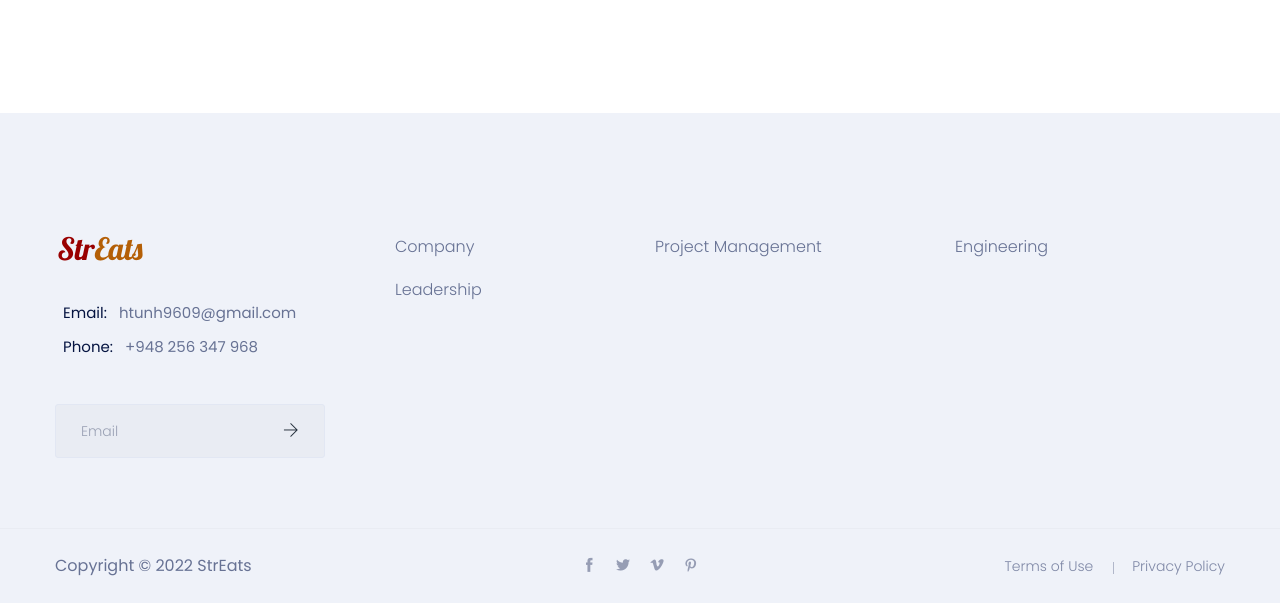
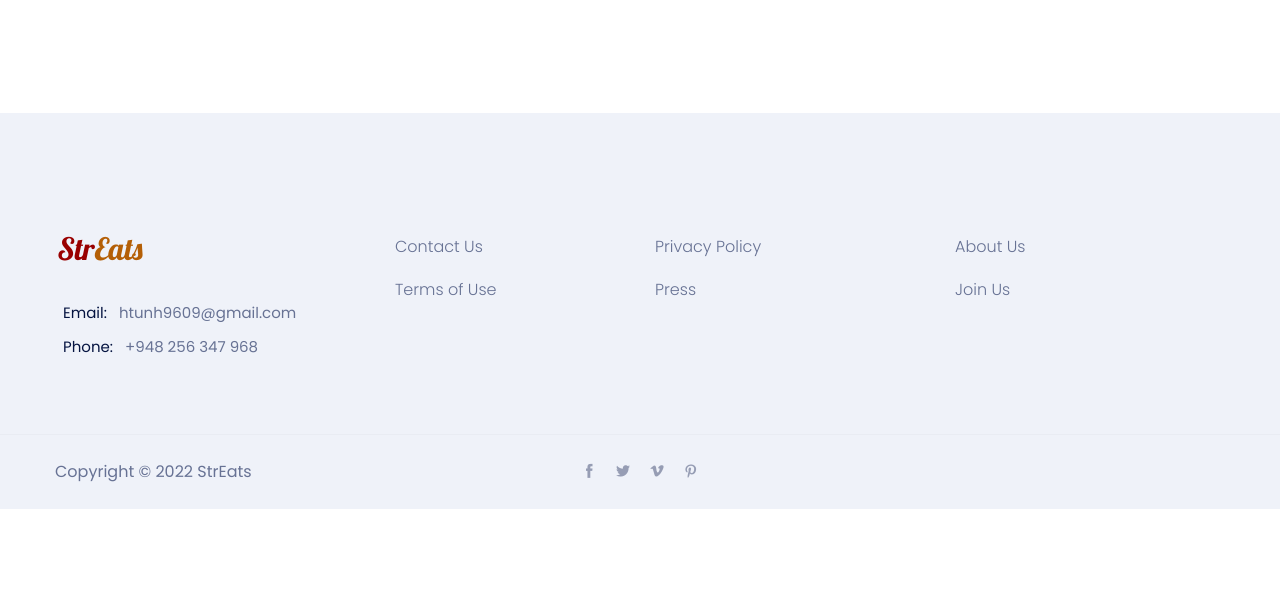
Before and after one commit to WalterYeYint/Food_Ordering_System_with_Recommendation, a PHP site: page /get_recommendation/ in a window 1280 px wide. Shown: the part 869-1472 px from the top of the page. After the commit the page ends 1378 px from the top, so only its background shows below. Run offline with PHP 8.4, Linux system fonts and the light colour scheme; data that the repository does not hold is empty; style sheets or scripts are compiled from the project's sources; some libraries are stand-ins or nearby versions.

Commit message:
fix: edited footer;

```diff
--- a/footer.php
+++ b/footer.php
@@ -9,20 +9,20 @@
                                     <p class="f_400 f_p f_size_15 mb-0 l_height34"><span>Email:</span> <a href="mailto:htunh9609@gmail.com" class="f_400">htunh9609@gmail.com</a></p>
                                     <p class="f_400 f_p f_size_15 mb-0 l_height34"><span>Phone:</span> <a href="tel:948256347968" class="f_400">+948 256 347 968</a></p>
                                 </div>
-                                <form action="#" class="f_subscribe mailchimp" method="post">
+                                <!-- <form action="#" class="f_subscribe mailchimp" method="post">
                                     <input type="text" name="EMAIL" class="form-control memail" placeholder="Email">
                                     <button class="btn btn-submit" type="submit"><i class="ti-arrow-right"></i></button>
                                     <p class="mchimp-errmessage" style="display: none;"></p>
                                     <p class="mchimp-sucmessage" style="display: none;"></p>
-                                </form>
+                                </form> -->
                             </div>
                         </div>
                         <div class="col-lg-3 col-md-6">
                             <div class="f_widget about-widget pl_40">
                                 <!-- <h3 class="f-title f_600 t_color f_size_18 mb_40">About Us</h3> -->
                                 <ul class="list-unstyled f_list">
-                                    <li><a href="#">Company</a></li>
-                                    <li><a href="#">Leadership</a></li>
+                                    <li><a href="#">Contact Us</a></li>
+                                    <li><a href="#">Terms of Use</a></li>
                                     <!-- <li><a href="#">Diversity</a></li>
                                     <li><a href="#">Jobs</a></li>
                                     <li><a href="#">Press</a></li>
@@ -34,7 +34,8 @@
                             <div class="f_widget about-widget">
                                 <!-- <h3 class="f-title f_600 t_color f_size_18 mb_40">Workflow Solutions</h3> -->
                                 <ul class="list-unstyled f_list">
-                                    <li><a href="#">Project Management</a></li>
+                                    <li><a href="#">Privacy Policy</a></li>
+                                    <li><a href="#">Press</a></li>
                                     <!-- <li><a href="#">Agile</a></li>
                                     <li><a href="#">Task Management</a></li>
                                     <li><a href="#">Reporting</a></li>
@@ -47,7 +48,8 @@
                             <div class="f_widget about-widget">
                                 <!-- <h3 class="f-title f_600 t_color f_size_18 mb_40">Team Solutions</h3> -->
                                 <ul class="list-unstyled f_list">
-                                    <li><a href="#">Engineering</a></li>
+                                    <li><a href="#">About Us</a></li>
+                                    <li><a href="#">Join Us</a></li>
                                     <!-- <li><a href="#">Designers</a></li>
                                     <li><a href="#">Sales</a></li>
                                     <li><a href="#">Developers</a></li>
@@ -73,12 +75,12 @@
                                 <a href="#"><i class="ti-pinterest"></i></a>
                             </div>
                         </div>
-                        <div class="col-lg-4 col-md-4 col-sm-12">
+                        <!-- <div class="col-lg-4 col-md-4 col-sm-12">
                             <ul class="list-unstyled f_menu text-right">
                                 <li><a href="#">Terms of Use</a></li>
                                 <li><a href="#">Privacy Policy</a></li>
                             </ul>
-                        </div>
+                        </div> -->
                     </div>
                 </div>
             </div>
```
